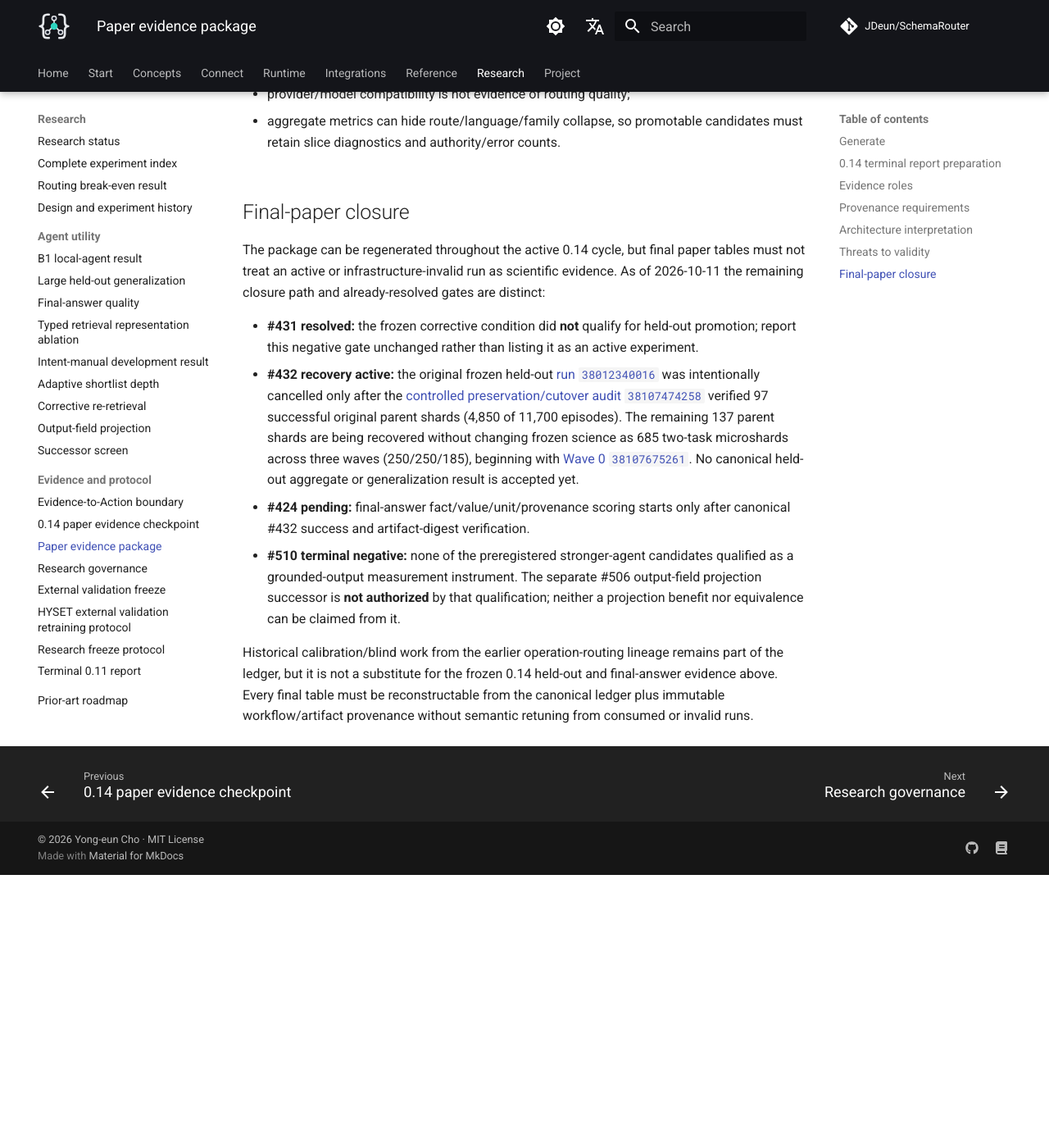
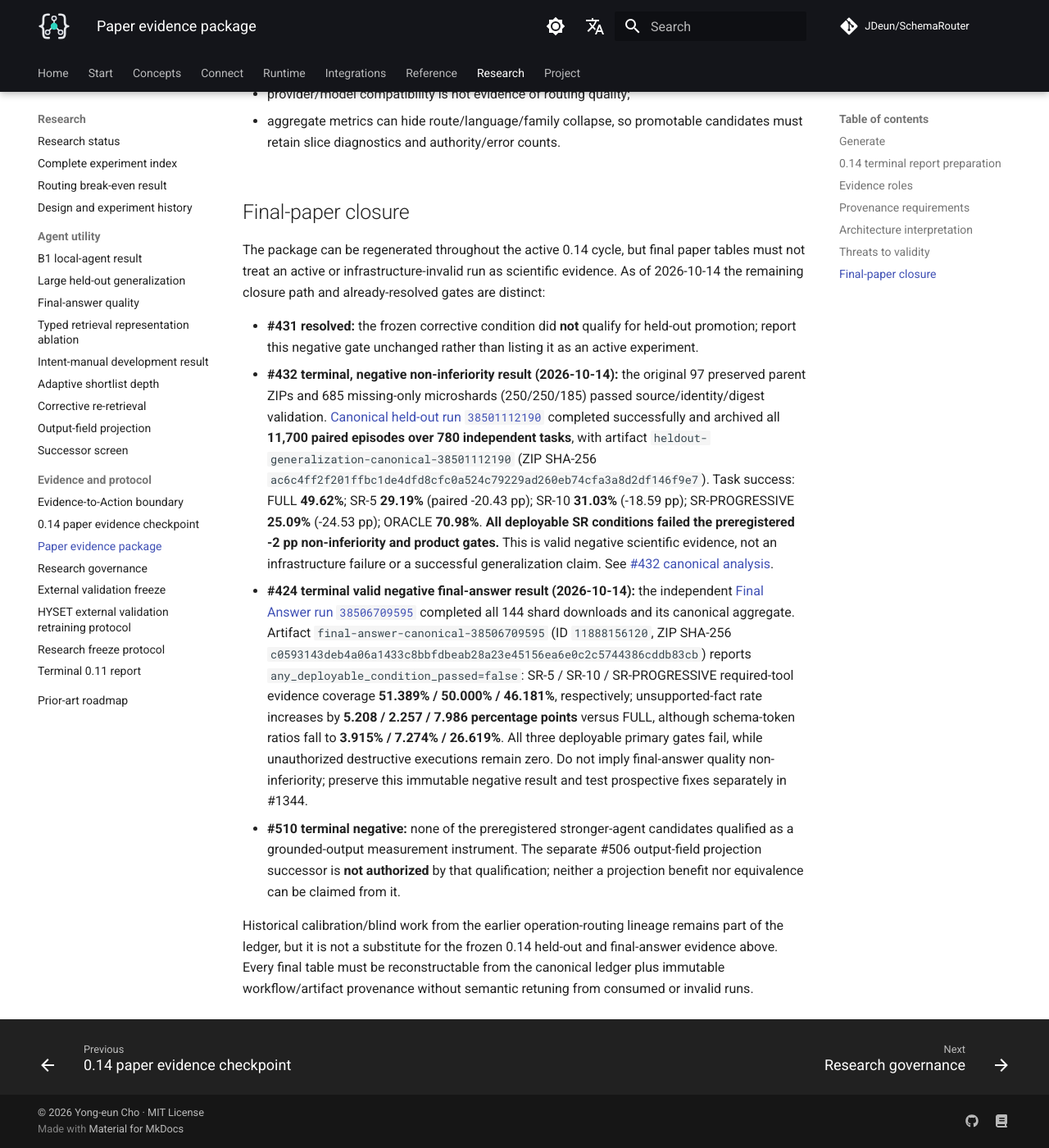
Before and after one commit to JDeun/SchemaRouter, an MkDocs documentation site: the page built from docs/research/paper-evidence-package.md, in a window 1280 px wide and 1400 px high, scrolled down 3113 px. Shown: the whole window at 82% size. Built offline with MkDocs 1.6.1 and Material for MkDocs 9.7.7, drawn with Linux system fonts in a browser that asks for light colours; comment, search, counter and statistics services are not loaded; before the commit the page ends 4180 px from its top, so only the background shows below that.

Commit message:
docs(#432): report terminal negative held-out evidence in EN/KO research pages (#1342)
* docs(#432): replace stale recovery checkpoint with canonical negative evidence (EN)

* docs(#432): replace stale recovery checkpoint with canonical negative evidence (KO)

* docs(#432): reconcile canonical #432/#424 checkpoint states in EN

* docs(#432): reconcile canonical #432/#424 checkpoint states in KO

* test(#432): prevent outdated bilingual held-out research-status statements

* docs(#432): refresh bilingual source-blob provenance after canonical result update

* docs(#432): refresh bilingual source-blob provenance after canonical result update

* test(#432): satisfy Ruff import separation in bilingual research status test

* docs(#432): refresh direct bilingual checkpoint review blob identities

* test(docs): normalize import block for Ruff I001

* docs(research): publish terminal #424 valid negative result

* docs(research): publish terminal #424 valid negative result

* docs(research): close #424 checkpoint with immutable evidence

* docs(research): close #424 checkpoint with immutable evidence

* test(docs): pin bilingual #424 final result provenance and manifests

* test(docs): pin bilingual #424 final result provenance and manifests

* test(docs): pin bilingual #424 final result provenance and manifests

```diff
--- a/docs/research/paper-evidence-package.md
+++ b/docs/research/paper-evidence-package.md
@@ -96,12 +96,12 @@ The evidence package should be read with these limits:
 ## Final-paper closure
 
 The package can be regenerated throughout the active 0.14 cycle, but final paper tables must not
-treat an active or infrastructure-invalid run as scientific evidence. As of 2026-10-11 the remaining
+treat an active or infrastructure-invalid run as scientific evidence. As of 2026-10-14 the remaining
 closure path and already-resolved gates are distinct:
 
 - **#431 resolved:** the frozen corrective condition did **not** qualify for held-out promotion; report this negative gate unchanged rather than listing it as an active experiment.
-- **#432 recovery active:** the original frozen held-out [run `38012340016`](https://github.com/JDeun/SchemaRouter/actions/runs/38012340016) was intentionally cancelled only after the [controlled preservation/cutover audit `38107474258`](https://github.com/JDeun/SchemaRouter/actions/runs/38107474258) verified 97 successful original parent shards (4,850 of 11,700 episodes). The remaining 137 parent shards are being recovered without changing frozen science as 685 two-task microshards across three waves (250/250/185), beginning with [Wave 0 `38107675261`](https://github.com/JDeun/SchemaRouter/actions/runs/38107675261). No canonical held-out aggregate or generalization result is accepted yet.
-- **#424 pending:** final-answer fact/value/unit/provenance scoring starts only after canonical #432 success and artifact-digest verification.
+- **#432 terminal, negative non-inferiority result (2026-10-14):** the original 97 preserved parent ZIPs and 685 missing-only microshards (250/250/185) passed source/identity/digest validation. [Canonical held-out run `38501112190`](https://github.com/JDeun/SchemaRouter/actions/runs/38501112190) completed successfully and archived all **11,700 paired episodes over 780 independent tasks**, with artifact `heldout-generalization-canonical-38501112190` (ZIP SHA-256 `ac6c4ff2f201ffbc1de4dfd8cfc0a524c79229ad260eb74cfa3a8d2df146f9e7`). Task success: FULL **49.62%**; SR-5 **29.19%** (paired -20.43 pp); SR-10 **31.03%** (-18.59 pp); SR-PROGRESSIVE **25.09%** (-24.53 pp); ORACLE **70.98%**. **All deployable SR conditions failed the preregistered -2 pp non-inferiority and product gates.** This is valid negative scientific evidence, not an infrastructure failure or a successful generalization claim. See [#432 canonical analysis](https://github.com/JDeun/SchemaRouter/issues/432#issuecomment-6160187220).
+- **#424 terminal valid negative final-answer result (2026-10-14):** the independent [Final Answer run `38506709595`](https://github.com/JDeun/SchemaRouter/actions/runs/38506709595) completed all 144 shard downloads and its canonical aggregate. Artifact `final-answer-canonical-38506709595` (ID `11888156120`, ZIP SHA-256 `c0593143deb4a06a1433c8bbfdbeab28a23e45156ea6e0c2c5744386cddb83cb`) reports `any_deployable_condition_passed=false`: SR-5 / SR-10 / SR-PROGRESSIVE required-tool evidence coverage **51.389% / 50.000% / 46.181%**, respectively; unsupported-fact rate increases by **5.208 / 2.257 / 7.986 percentage points** versus FULL, although schema-token ratios fall to **3.915% / 7.274% / 26.619%**. All three deployable primary gates fail, while unauthorized destructive executions remain zero. Do not imply final-answer quality non-inferiority; preserve this immutable negative result and test prospective fixes separately in #1344.
 - **#510 terminal negative:** none of the preregistered stronger-agent candidates qualified as a grounded-output measurement instrument. The separate #506 output-field projection successor is **not authorized** by that qualification; neither a projection benefit nor equivalence can be claimed from it.
 
 Historical calibration/blind work from the earlier operation-routing lineage remains part of the
```
Also changed, not shown: docs/research/0.14-paper-evidence-checkpoint.md (+7 -7 lines), docs_ko/research/0.14-paper-evidence-checkpoint.md (+7 -7 lines), docs_ko/research/paper-evidence-package.md (+3 -3 lines), 3 other files.
